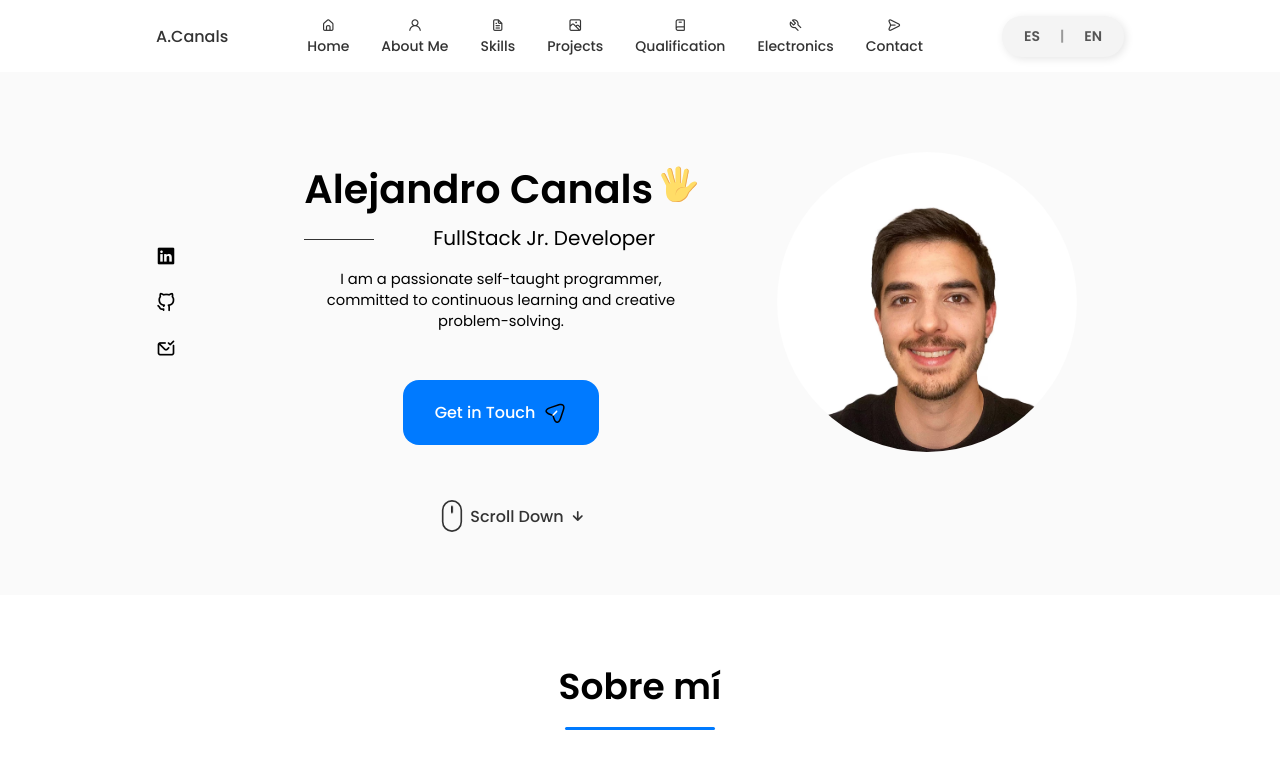
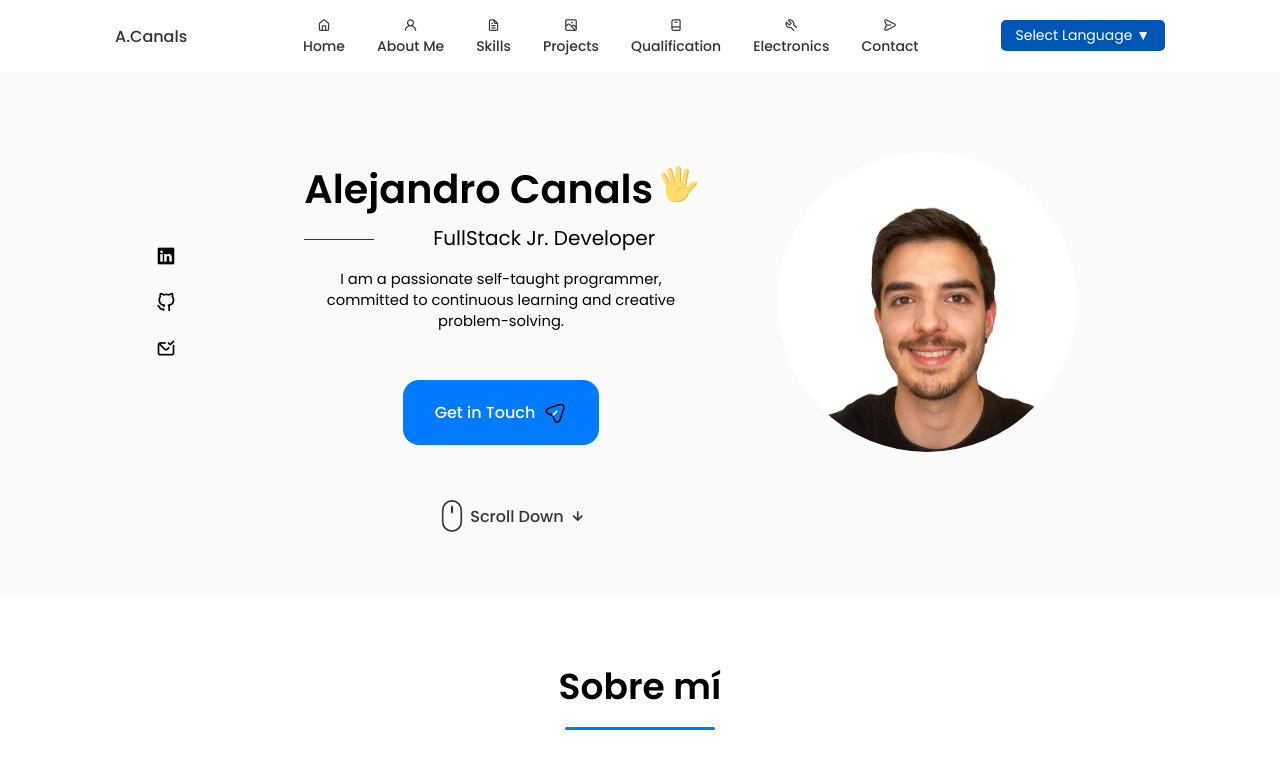
Before and after one commit to AlejandroCanals/PortFolio, a React (Vite) app in the folder Portfolio/: page / in a window 1280 px wide. Shown: the top 764 px of the page. Built offline with nearby package versions, Linux system fonts and the light colour scheme.

Commit message:
language selector styled

```diff
--- a/Portfolio/src/components/contact/contact.css
+++ b/Portfolio/src/components/contact/contact.css
@@ -114,6 +114,7 @@
     }
     .contact__info{
         grid-template-columns: 1fr;
+        padding: 0 3rem;
     }
     .contact__form{
         width: 100%;
--- a/Portfolio/src/components/footer/footer.css
+++ b/Portfolio/src/components/footer/footer.css
@@ -66,7 +66,7 @@
 }
 @media screen and (max-width:450px) {
     .footer__list{
-        font-size: 11px;
+        font-size: 10px;
         column-gap: 0.9rem;
     }
 }
--- a/Portfolio/src/components/header/Header.jsx
+++ b/Portfolio/src/components/header/Header.jsx
@@ -2,6 +2,8 @@ import { useState } from "react";
 import "./header.css";
 import "../../i18n";
 import { useTranslation } from "react-i18next";
+import LanguageSelector from "./LanguageSelector";
+
 
 const Header = () => {
   const { t, i18n } = useTranslation();
@@ -51,27 +53,17 @@ const Header = () => {
                 <i className="uil uil-message nav__icon"></i> {t("nav.contact")}
               </a>
             </li>
+            <li className="nav__item">
+              <LanguageSelector />
+            </li>
           </ul>
           <i
             className="uil uil-times nav__close"
             onClick={() => showMenu(!toogle)}
           ></i>
         </div>
-        <div className="nav__language-switcher">
-          <button
-            className={i18n.language === "es" ? "active-lang" : ""}
-            onClick={() => i18n.changeLanguage("es")}
-          >
-            ES
-          </button>
-          <span className="separator">|</span>
-          <button
-            className={i18n.language === "en" ? "active-lang" : ""}
-            onClick={() => i18n.changeLanguage("en")}
-          >
-            EN
-          </button>
-        </div>
+
+
         <div className="nav__toggle" onClick={() => showMenu(!toogle)}>
           <i className="uil uil-apps"></i>
         </div>
--- /dev/null
+++ b/Portfolio/src/components/header/LanguageSelector.jsx
@@ -0,0 +1,37 @@
+import { useTranslation } from "react-i18next";
+import { useState } from "react";
+import "./languageSelector.css";
+
+const LanguageSelector = () => {
+  const { i18n } = useTranslation();
+  const [isOpen, setIsOpen] = useState(false);
+
+  const languages = [
+    { code: "en", label: "English" },
+    { code: "es", label: "Español" },
+  ];
+
+  const changeLanguage = (lang) => {
+    i18n.changeLanguage(lang);
+    setIsOpen(false);
+  };
+
+  return (
+    <div className="language-selector">
+      <button className="dropdown-button" onClick={() => setIsOpen(!isOpen)}>
+        {languages.find((l) => l.code === i18n.language)?.label || "Select Language"} ▼
+      </button>
+      {isOpen && (
+        <ul className="dropdown-menu">
+          {languages.map((lang) => (
+            <li key={lang.code} onClick={() => changeLanguage(lang.code)}>
+              {lang.label}
+            </li>
+          ))}
+        </ul>
+      )}
+    </div>
+  );
+};
+
+export default LanguageSelector;
--- a/Portfolio/src/components/header/header.css
+++ b/Portfolio/src/components/header/header.css
@@ -13,6 +13,7 @@
     justify-content: space-between;
     align-items: center;
     column-gap: 1rem;
+    max-width: 1050px;
 }
 
 .nav__logo,
@@ -36,7 +37,6 @@
     transition: 0.3s;
 }
 
-
 .navicon,
 .nav__close,
 .nav__toggle{
@@ -48,10 +48,42 @@
     color: var(--title-color-blue);
 }
 
-/* Change Background header */
-
 .scroll-header{
   box-shadow: 0 -1px 4px rgba(0, 0, 0, 0.15);
+}
+.nav__language-switcher {
+  display: flex;
+  background:linear-gradient(120deg, #1e88e5, #2b4c7e);
+  align-items: center;
+  gap: 10px;
+  border-radius: 10px;
+  box-shadow: 2px 2px 8px rgba(0, 0, 0, 0.1);
+}
+
+.nav__language-switcher button {
+  font-size: 14px;
+  font-weight: bold;
+  border: none;
+  background: transparent;
+  cursor: pointer;
+  padding: 5px 10px;
+  color: #fff;
+  transition: color 0.3s ease, transform 0.2s ease;
+}
+
+.nav__language-switcher .separator {
+  color: #fff;
+  font-size: 14px;
+  font-weight: bold;
+}
+
+.nav__language-switcher button:hover {
+  transform: scale(1.1);
+}
+
+.nav__language-switcher .active-lang {
+  text-decoration: underline;
+  font-size: 15px;
 }
 
 /* BREAKPOINTS */
@@ -59,11 +91,12 @@
   .header{
     top:inherit;
     bottom: 0;
-
   }
 
   .nav{
     height: var(--header-height);
+    margin-left: 10px !important;
+    margin-right: 10px !important;
   }
 
   .nav__menu{
@@ -77,7 +110,11 @@
     border-radius: 1.5rem 1.5rem 0 0;
     transition: .3s;
   }
-
+  .dropdown-button{
+    margin-left: 0px !important;
+    right: 10px; /* Asegura que no se salga de la pantalla */
+    left: auto;
+  }
   /* Show Menu */
 
   .show-menu{
@@ -126,47 +163,7 @@
     padding: 2rem 0.25rem 4rem;
   }
 
-
   .nav__list{
     column-gap: 0;
   }
-
 }
-
-.nav__language-switcher {
-  display: flex;
-  align-items: center;
-  gap: 10px;
-  background: #f4f4f4; /* Fondo suave */
-  padding: 5px 12px;
-  border-radius: 20px;
-  box-shadow: 2px 2px 8px rgba(0, 0, 0, 0.1);
-}
-
-.nav__language-switcher button {
-  font-size: 14px;
-  font-weight: bold;
-  border: none;
-  background: transparent;
-  cursor: pointer;
-  padding: 5px 10px;
-  color: #555;
-  transition: color 0.3s ease, transform 0.2s ease;
-}
-
-.nav__language-switcher .separator {
-  color: #999;
-  font-size: 14px;
-  font-weight: bold;
-}
-
-.nav__language-switcher button:hover {
-  color: #007bff;
-  transform: scale(1.1);
-}
-
-.nav__language-switcher .active-lang {
-  color: #007bff;
-  text-decoration: underline;
-  font-size: 15px;
-}
--- /dev/null
+++ b/Portfolio/src/components/header/languageSelector.css
@@ -0,0 +1,57 @@
+.language-selector {
+    position: relative;
+    display: inline-block;
+  }
+
+  .dropdown-button {
+    background-color: #0056b3;
+    color: white;
+    padding: 5px 15px;
+    font-size: 14px;
+    border: none;
+    border-radius: 5px;
+    cursor: pointer;
+    margin-top: 5px;
+    margin-left: 50px;
+  }
+
+  .dropdown-button:hover {
+    background-color: #003d82;
+  }
+
+  .dropdown-menu {
+    position: absolute;
+    background-color: white;
+    box-shadow: 0px 4px 6px rgba(0, 0, 0, 0.1);
+    border-radius: 5px;
+    margin-top: 5px;
+    list-style: none;
+    padding: 0;
+    width: 150px;
+  }
+
+  .dropdown-menu li {
+    padding: 10px;
+    cursor: pointer;
+    transition: background-color 0.2s ease;
+  }
+
+  .dropdown-menu li:hover {
+    background-color: #f0f0f0;
+  }
+
+  /* Mostrar el menú desplegable hacia arriba en pantallas pequeñas */
+@media (max-width: 768px) {
+    .language-selector {
+      position: relative;
+    }
+    .language-selector .dropdown-menu {
+      position: absolute;
+      top: auto;
+      bottom: 100%;
+      transform-origin: bottom center;
+    }
+    .dropdown-button {
+        padding: 10px 7px;
+    }
+  }
--- a/Portfolio/src/components/home/home.css
+++ b/Portfolio/src/components/home/home.css
@@ -91,7 +91,6 @@
     }
 }
 
-
 .home__scroll{
     margin-right: 16rem;
     padding-top: 3rem;
@@ -124,7 +123,6 @@
 
 
 /* BREAKPOINTS */
-
 /* For large devices */
 
 @media screen and (max-width:992px) {
@@ -151,6 +149,7 @@
     .home__description{
         max-width: initial;
         margin-bottom: var(--mb-2-5);
+        padding: 0 3rem;
     }
 
     .home__img{
@@ -167,7 +166,7 @@
   @media screen and (max-width:768px) {
     .home__content{
         grid-template-columns: 1.4fr 3fr;
-        padding-top: 3.5rem;
+        padding-top: 2.3rem;
         text-align: center;
     }
     .home__title{
@@ -196,6 +195,10 @@
     .home__scroll{
         display: none;
     }
+
+    .home__social{
+        grid-template-columns: auto;
+    }
   }
 
   /* For small devices */
--- a/Portfolio/src/components/skills/Skills.jsx
+++ b/Portfolio/src/components/skills/Skills.jsx
@@ -17,7 +17,7 @@ const Skills = () => {
         <Backend />
       </div>
 
-      <div className="skills__container__otras container">
+      <div className="skills__container skills__container--otras container ">
         <Tools />
       </div>
     </section>
--- a/Portfolio/src/components/skills/skills.css
+++ b/Portfolio/src/components/skills/skills.css
@@ -84,7 +84,7 @@
     color: var(--title-color);
 }
 
-.skills__container__otras {
+.skills__container--otras {
     margin-top: 3rem;
     max-width: 900px;
 }
```
